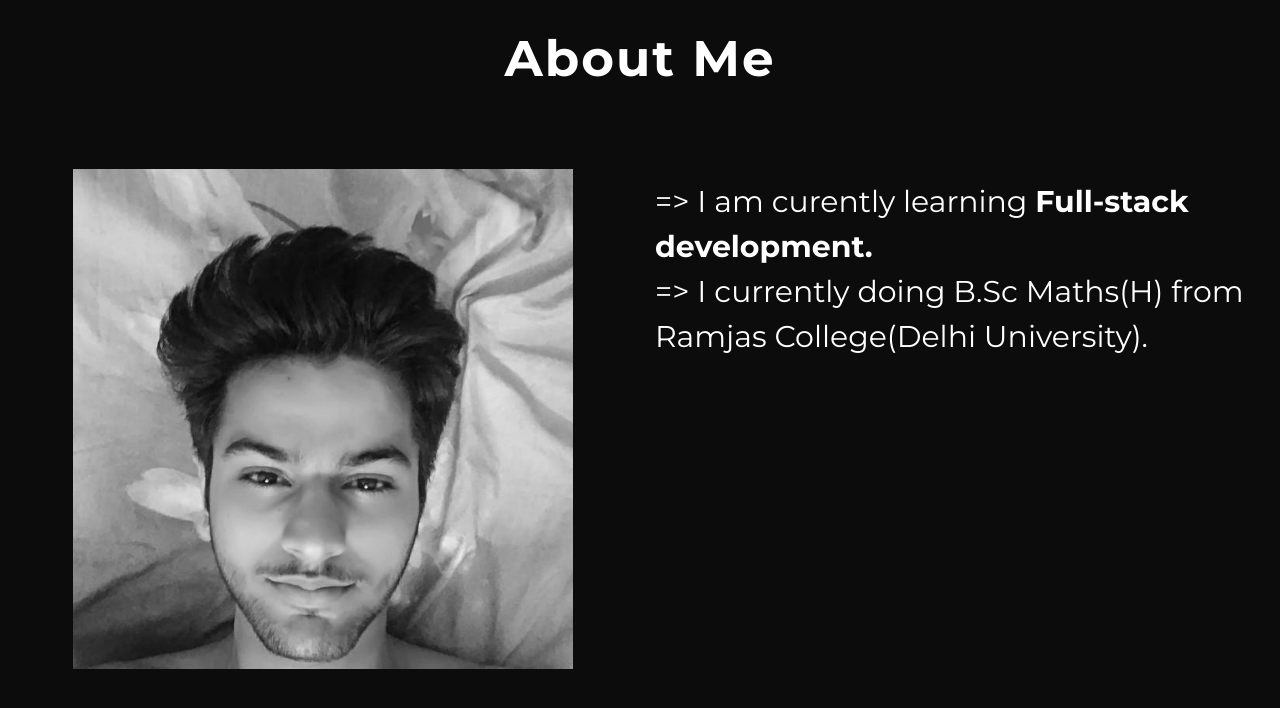
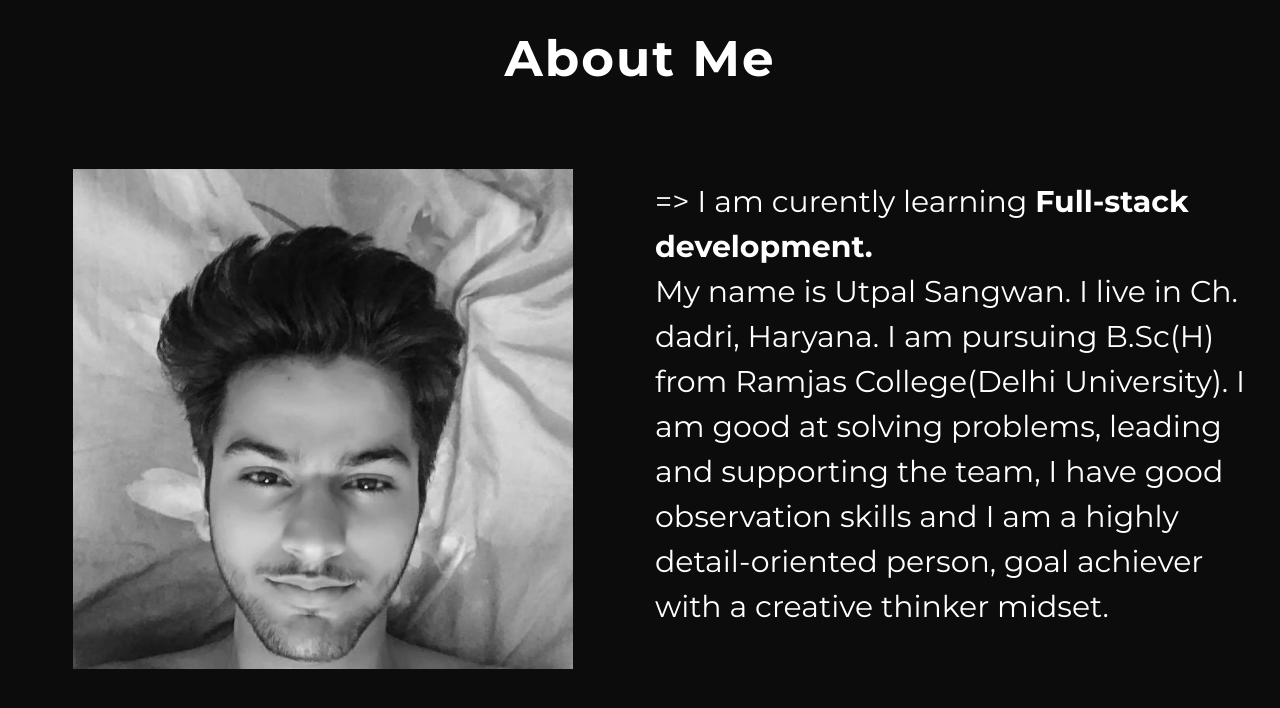
Before and after one commit to vickydarlinn/Vicky-Darlinn, a plain HTML site: page index.html in a window 1280 px wide. Shown: the part 3152-3860 px from the top of the page. Drawn offline with Linux system fonts and the light colour scheme.

Commit message:
update:about me

```diff
--- a/index.html
+++ b/index.html
@@ -68,8 +68,11 @@
             => I am curently learning <strong>Full-stack development.</strong>
           </li>
           <li class="about_me_item">
-            => I currently doing B.Sc Maths(H) from Ramjas College(Delhi
-            University).
+            My name is Utpal Sangwan. I live in Ch. dadri, Haryana. I am
+            pursuing B.Sc(H) from Ramjas College(Delhi University). I am good at
+            solving problems, leading and supporting the team, I have good
+            observation skills and I am a highly detail-oriented person, goal
+            achiever with a creative thinker midset.
           </li>
         </ul>
       </div>
```
